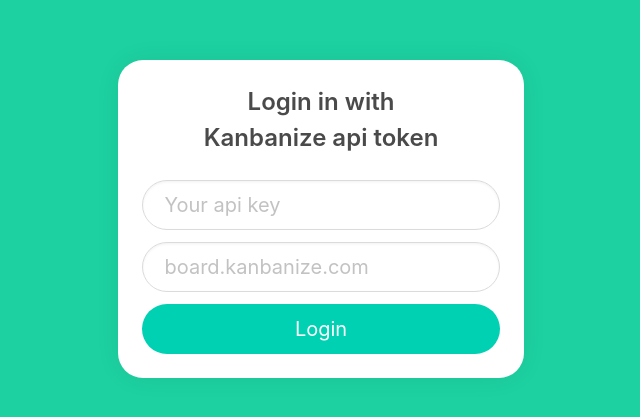
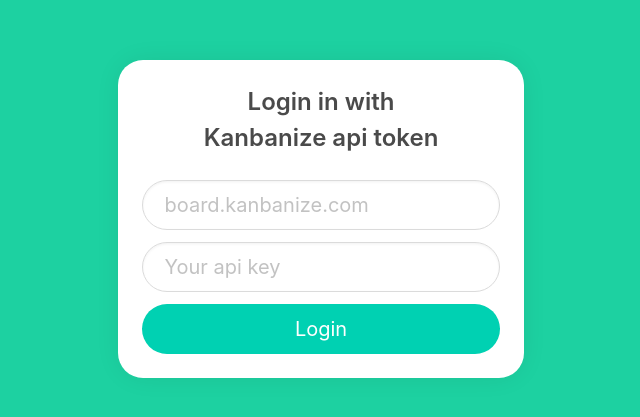
Before and after one commit to VitorBlog/KanbanizeLogCalendar, an Angular app: page / in a window 1280 px wide. Shown: the part 181-598 px from the top of the page, without its empty margins (319-959 px from the left). Built offline with nearby package versions, Linux system fonts and the light colour scheme; what bulma-toast would draw is missing.

Commit message:
Changing login screen

```diff
--- a/src/app/login/login.component.html
+++ b/src/app/login/login.component.html
@@ -5,12 +5,12 @@
         <p class="is-size-4 mb-5 has-text-weight-semibold">Login in with<br>Kanbanize api token</p>
         <div class="field">
           <div class="control">
-            <input class="input is-medium is-rounded" type="text" name="key" placeholder="Your api key" required [(ngModel)]="formData.key"/>
+            <input class="input is-medium is-rounded" type="text" name="kanbanize" placeholder="board.kanbanize.com" required [(ngModel)]="formData.board"/>
           </div>
         </div>
         <div class="field">
           <div class="control">
-            <input class="input is-medium is-rounded" type="text" name="kanbanize" placeholder="board.kanbanize.com" required [(ngModel)]="formData.board"/>
+            <input class="input is-medium is-rounded" type="password" name="key" placeholder="Your api key" required [(ngModel)]="formData.key"/>
           </div>
         </div>
 
--- a/src/app/login/login.component.ts
+++ b/src/app/login/login.component.ts
@@ -45,8 +45,9 @@
             type: 'is-danger'
           }
         );
+        this.loading = false;
       }
-    )
+    );
   }
 
   validate(): boolean {
```
